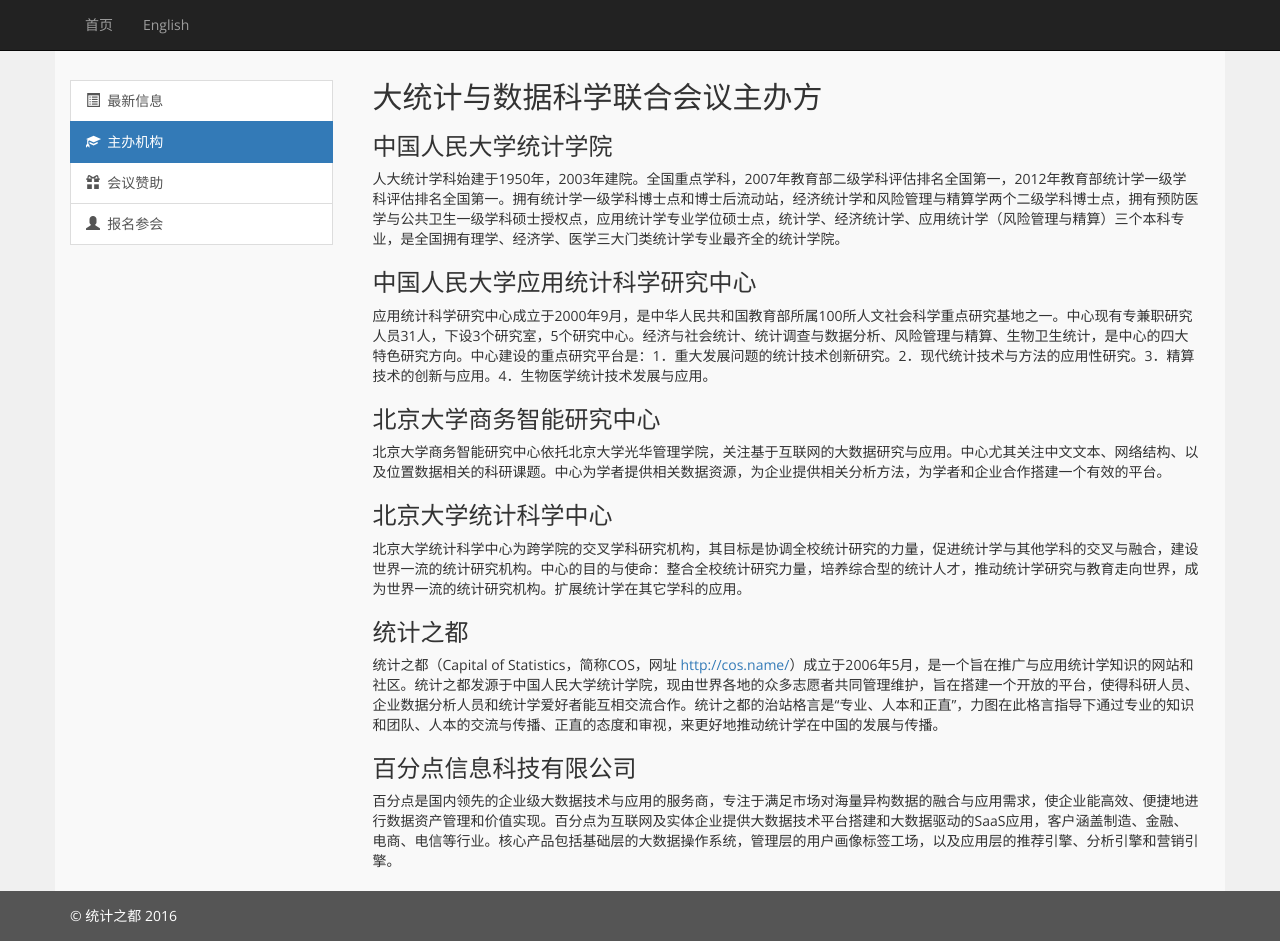
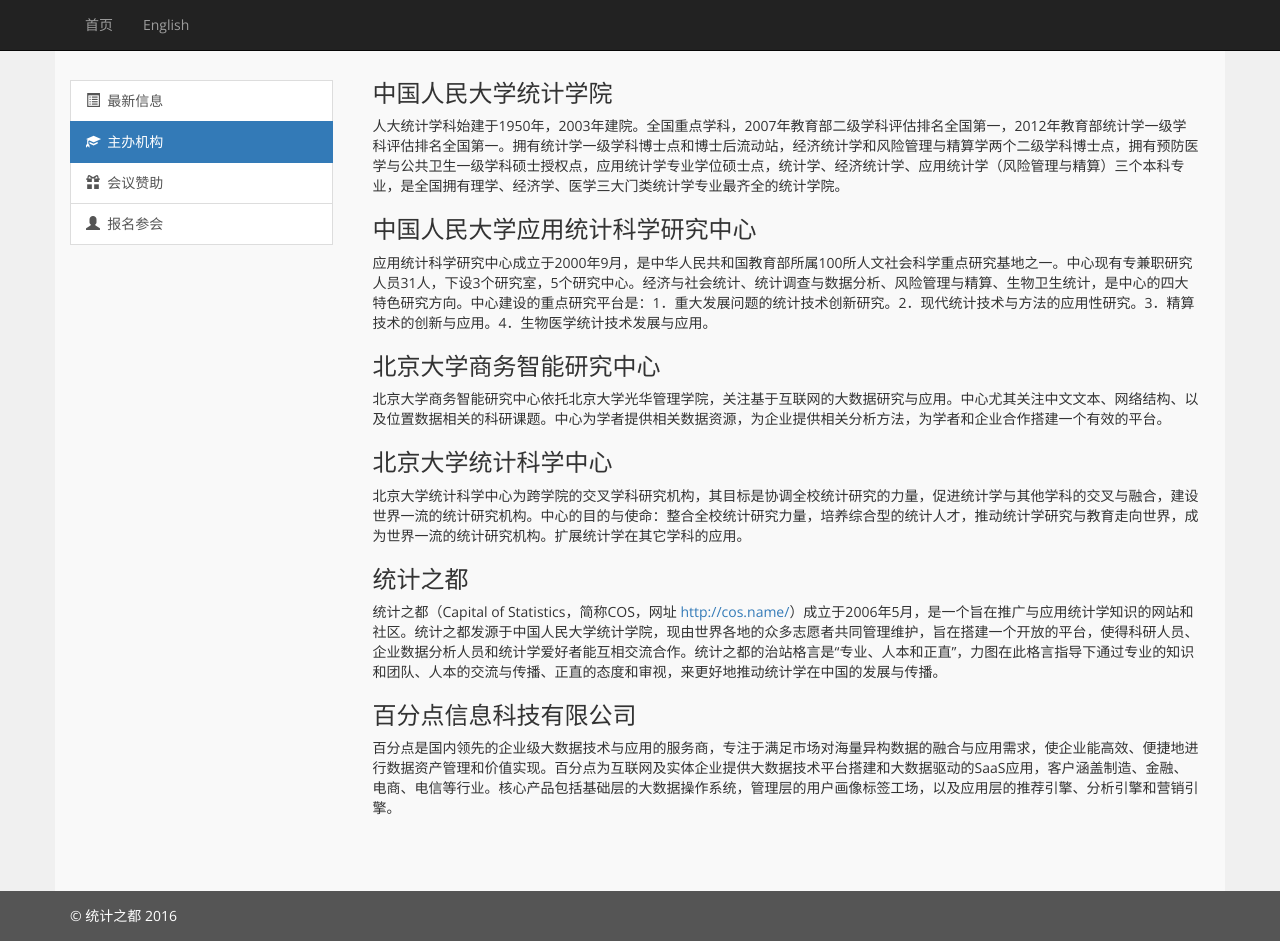
Before and after one commit to cosname/stat2016, a Jekyll site: the page built from organization.md, in a window 1280 px wide and 941 px high. Built offline with Jekyll 4.4.1, drawn with Linux system fonts in a browser that asks for light colours; nearby versions of some CDN libraries; library files that are not in the unit come from our copies.

Commit message:
title property

```diff
--- a/organization.md
+++ b/organization.md
@@ -1,9 +1,7 @@
 ---
 layout: page-cn
-title: 主办机构
+title: 大统计与数据科学联合会议主办方
 ---
-
-## 大统计与数据科学联合会议主办方
 
 ### 中国人民大学统计学院
 
--- a/sponsors.md
+++ b/sponsors.md
@@ -1,9 +1,7 @@
 ---
 layout: page-cn
-title: 会议赞助
+title: 大统计与数据科学联合会议赞助商
 ---
-
-## 大统计与数据科学联合会议赞助商
 
 ### 考拉征信
 
```
Also changed, not shown: index.md (+1 -2 lines).
